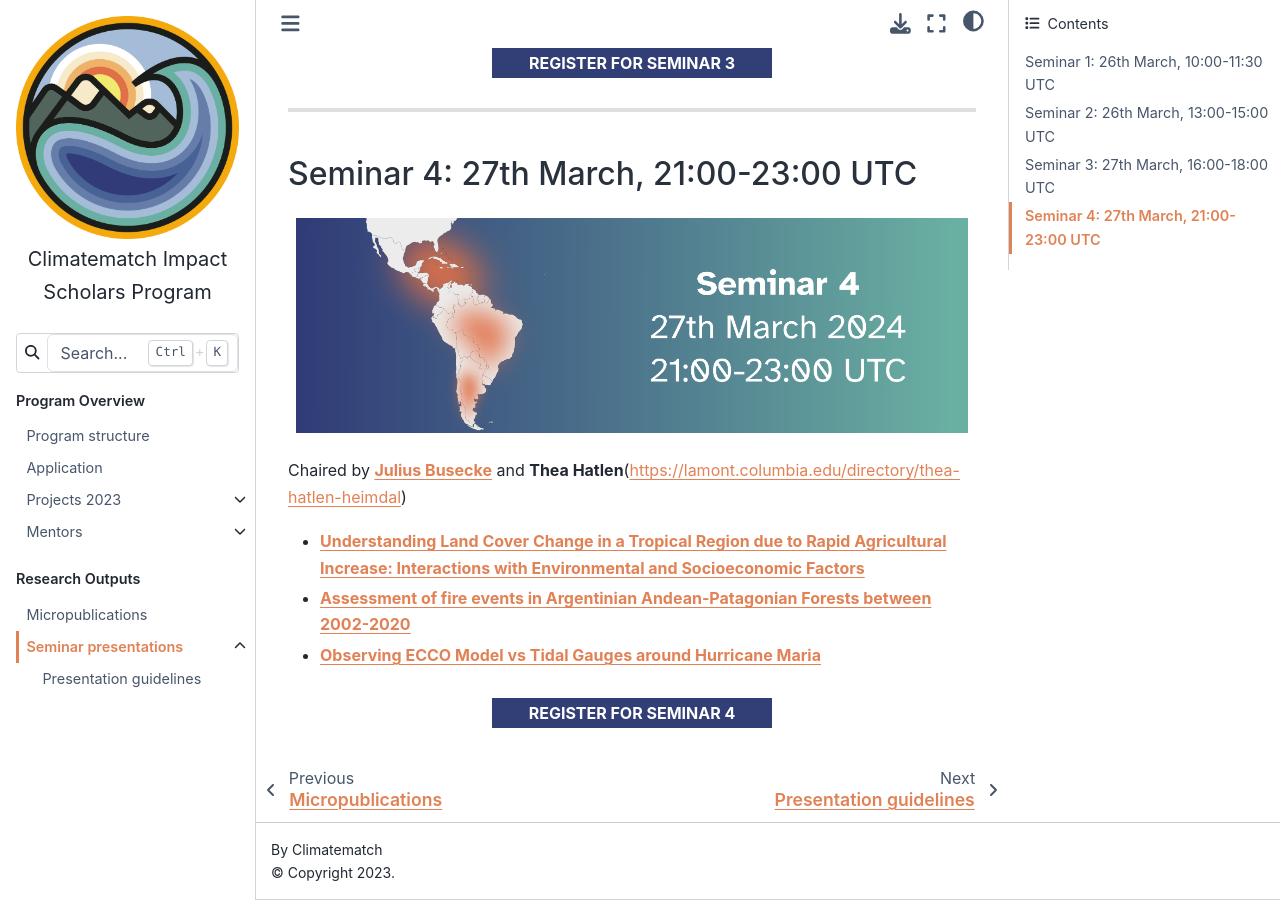
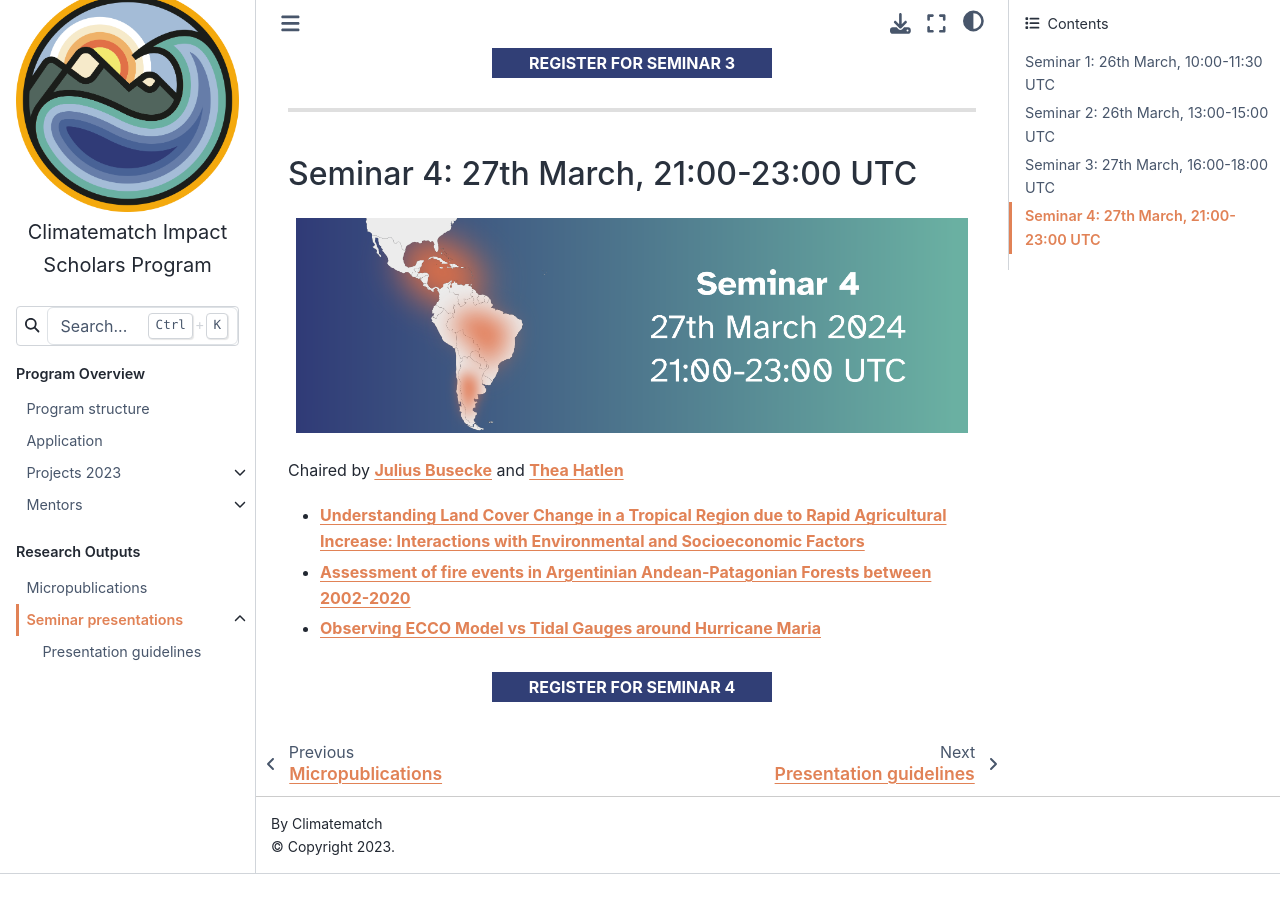
Before and after one commit to neuromatch/impact-scholars, a Jupyter Book: the page built from output-guidelines/seminar_presentations.md, in a window 1280 px wide and 900 px high, scrolled down 2179 px. Built offline with Jupyter Book 1.0.4 settings and Sphinx 7.4.7 and the Sphinx Book theme 1.1.4, drawn with Linux system fonts in a browser that asks for light colours; after the commit the page ends 3053 px from its top, so only the background shows below that.

Commit message:
Fix syntax

````diff
--- a/output-guidelines/seminar_presentations.md
+++ b/output-guidelines/seminar_presentations.md
@@ -66,7 +66,7 @@ Chaired by [**Douglas Rao**](https://wcrp-cmip.org/people/douglas-rao/) and [**I
 width: 100%
 ---
 ```
-Chaired by [**Julius Busecke**](https://jbusecke.github.io/) and **Thea Hatlen**(https://lamont.columbia.edu/directory/thea-hatlen-heimdal)
+Chaired by [**Julius Busecke**](https://jbusecke.github.io/) and [**Thea Hatlen**](https://lamont.columbia.edu/directory/thea-hatlen-heimdal)
 
 - [**Understanding Land Cover Change in a Tropical Region due to Rapid Agricultural Increase: Interactions with Environmental and Socioeconomic Factors**](../scholar-outputs/2023/project13)
 
````
